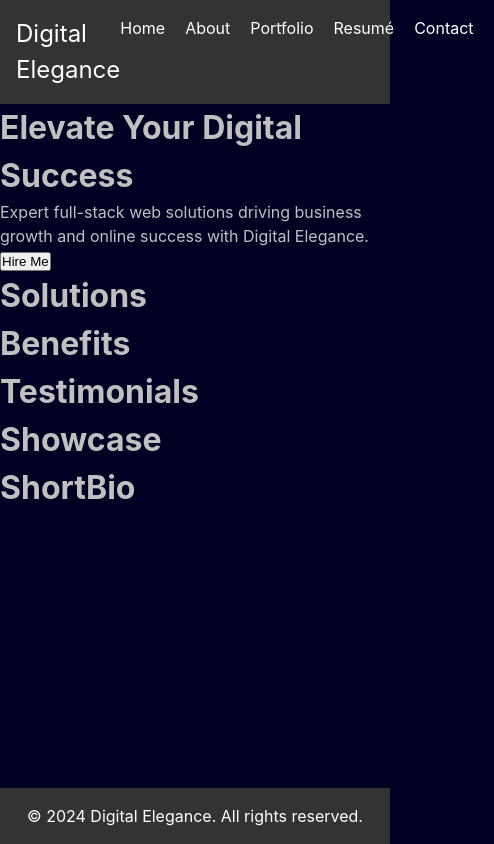
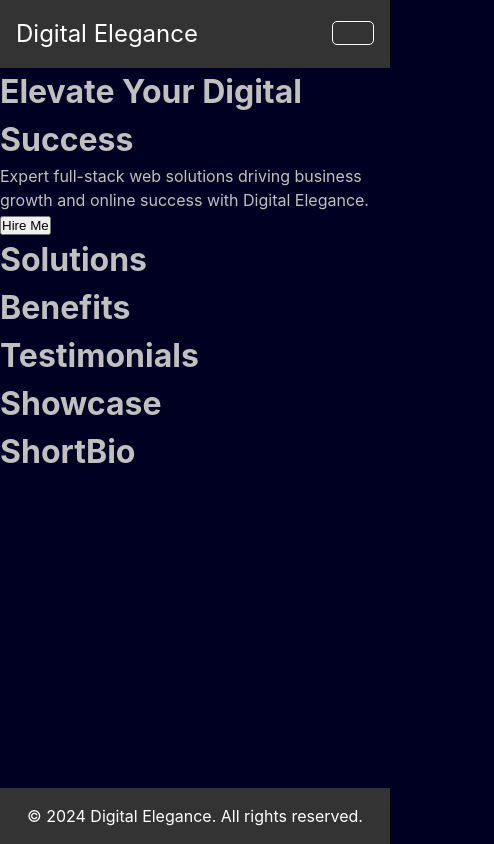
Before and after one commit to ace-d-baugh/finecode, a React (Vite) app: page / in a window 390 px wide. Shown: the whole page, 494 px wide, since content can reach past the window. Built offline with nearby package versions, Linux system fonts and the light colour scheme.

Commit message:
Hamburger Menu for now

```diff
--- /dev/null
+++ b/src/components/HamburgerMenu/HamburgerMenu.css
@@ -0,0 +1,74 @@
+.hamburger-menu {
+  display: none;
+  position: relative;
+}
+
+.hamburger-button {
+  background-color: transparent;
+  border: 1px solid #fff;
+  border-radius: 5px;
+  cursor: pointer;
+  padding: 10px;
+}
+
+.hamburger-icon {
+  background-color: #333;
+  display: block;
+  height: 2px;
+  position: relative;
+  width: 20px;
+}
+
+.hamburger-icon::before,
+.hamburger-icon::after {
+  background-color: #333;
+  content: '';
+  height: 2px;
+  position: absolute;
+  width: 20px;
+}
+
+.hamburger-icon::before {
+  top: -6px;
+}
+
+.hamburger-icon::after {
+  top: 6px;
+}
+
+.hamburger-links {
+  background-color: #f9f9f9;
+  list-style: none;
+  margin: 0;
+  padding: 0;
+  position: absolute;
+  right: 0;
+  top: 40px;
+  width: 200px;
+}
+
+.hamburger-links li {
+  border-bottom: 1px solid #ccc;
+  padding: 10px;
+}
+
+.hamburger-links li:last-child {
+  border-bottom: none;
+}
+
+.hamburger-links a {
+  color: #333;
+  text-decoration: none;
+}
+
+.hamburger-links a:hover {
+  color: #666;
+}
+
+
+/* Show the hamburger menu on smaller screens */
+@media (max-width: 768px) {
+  .hamburger-menu {
+    display: block;
+  }
+}
--- /dev/null
+++ b/src/components/HamburgerMenu/HamburgerMenu.tsx
@@ -0,0 +1,40 @@
+import { useState } from 'react';
+import { Link } from 'react-router-dom';
+import './HamburgerMenu.css';
+
+function HamburgerMenu() {
+	const [isOpen, setIsOpen] = useState(false);
+
+	const handleToggle = () => {
+		setIsOpen(!isOpen);
+	};
+
+	return (
+		<div className="hamburger-menu">
+			<button className="hamburger-button" onClick={handleToggle}>
+				<span className="hamburger-icon"></span>
+			</button>
+			{isOpen && (
+				<ul className="hamburger-links">
+					<li>
+						<Link to="/">Home</Link>
+					</li>
+					<li>
+						<Link to="/about">About</Link>
+					</li>
+					<li>
+						<Link to="/portfolio">Portfolio</Link>
+					</li>
+					<li>
+						<Link to="/resume">Resum&eacute;</Link>
+					</li>
+					<li>
+						<Link to="/contact">Contact</Link>
+					</li>
+				</ul>
+			)}
+		</div>
+	);
+}
+
+export default HamburgerMenu;
--- /dev/null
+++ b/src/components/Links/Links.css
@@ -0,0 +1,22 @@
+.navbar-links {
+	list-style: none;
+	margin: 0;
+	padding: 0;
+	display: none;
+}
+
+.navbar-links li {
+	margin-right: 20px;
+}
+
+.navbar-links a {
+	color: #fff;
+	text-decoration: none;
+}
+
+/* Show the hamburger menu on smaller screens */
+@media (min-width: 769px) {
+	.navbar-links {
+		display: flex;
+	}
+}
--- /dev/null
+++ b/src/components/Links/Links.tsx
@@ -0,0 +1,27 @@
+// Links.js
+import { Link } from 'react-router-dom';
+import './Links.css';
+
+function Links() {
+	return (
+		<ul className="navbar-links">
+			<li>
+				<Link to="/">Home</Link>
+			</li>
+			<li>
+				<Link to="/about">About</Link>
+			</li>
+			<li>
+				<Link to="/portfolio">Portfolio</Link>
+			</li>
+			<li>
+				<Link to="/resume">Resum&eacute;</Link>
+			</li>
+			<li>
+				<Link to="/contact">Contact</Link>
+			</li>
+		</ul>
+	);
+}
+
+export default Links;
--- a/src/components/Navbar/Navbar.css
+++ b/src/components/Navbar/Navbar.css
@@ -11,19 +11,3 @@
     color: #fff;
     text-decoration: none;
   }
-
-  .navbar-links {
-    list-style: none;
-    margin: 0;
-    padding: 0;
-    display: flex;
-  }
-
-  .navbar-links li {
-    margin-right: 20px;
-  }
-
-  .navbar-links a {
-    color: #fff;
-    text-decoration: none;
-  }
--- a/src/components/Navbar/Navbar.tsx
+++ b/src/components/Navbar/Navbar.tsx
@@ -1,20 +1,18 @@
-// components/Navbar/Navbar.tsx
 import { Link } from 'react-router-dom';
-import './Navbar.css'
+import Links from '../Links/Links';
+import HamburgerMenu from '../HamburgerMenu/HamburgerMenu';
+import './Navbar.css';
 
 function Navbar({ logoText }: { logoText: string }) {
-  return (
-    <nav className="navbar">
-      <div className="navbar-logo"><Link to="/">{logoText}</Link></div>
-      <ul className="navbar-links">
-        <li><Link to="/">Home</Link></li>
-        <li><Link to="/about">About</Link></li>
-        <li><Link to="/portfolio">Portfolio</Link></li>
-        <li><Link to="/resume">Resum&eacute;</Link></li>
-        <li><Link to="/contact">Contact</Link></li>
-      </ul>
-    </nav>
-  );
-};
+	return (
+		<nav className="navbar">
+			<div className="navbar-logo">
+				<Link to="/">{logoText}</Link>
+			</div>
+			<Links />
+			<HamburgerMenu />
+		</nav>
+	);
+}
 
 export default Navbar;
```
